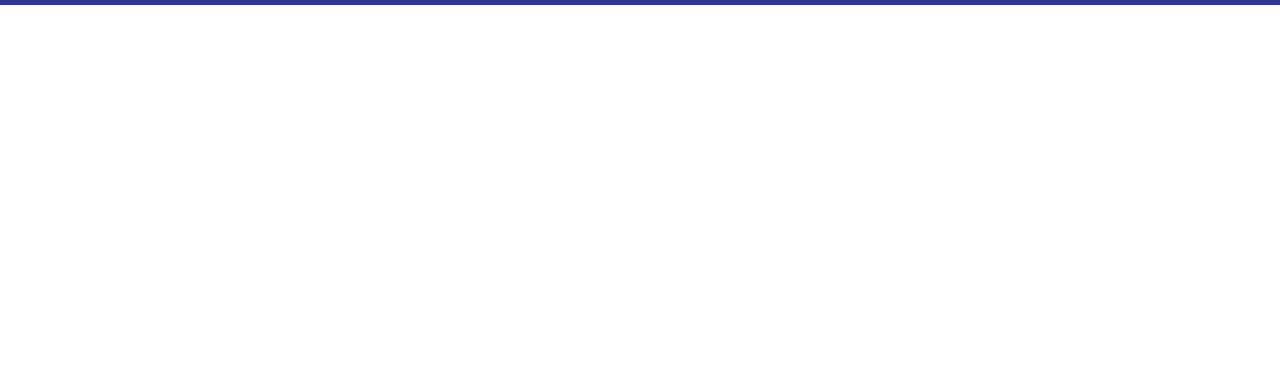
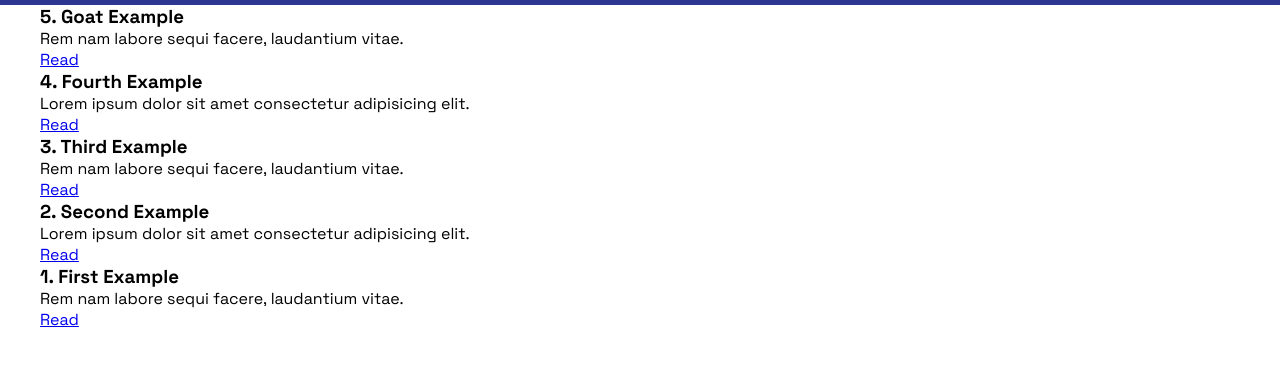
Before and after one commit to lzhalloran/Portfolio, a plain HTML site: page pages/blog.html in a window 1280 px wide. Shown: the part 59-424 px from the top of the page. Drawn offline with Linux system fonts and the light colour scheme.

Commit message:
Added blog list cards to blog html

```diff
--- a/pages/blog.html
+++ b/pages/blog.html
@@ -18,5 +18,46 @@
             </ul>
         </div>
     </nav>
+
+    <!-- Blog list / cards section-->
+    <section class="blog-list">
+        <div class="container">
+            <div class="card">
+                <h3 class="card-title">5. Goat Example</h3>
+                <p class="card-description">
+                    Rem nam labore sequi facere, laudantium vitae.
+                </p>
+                <a class="button" href="#blog-5">Read</a>
+            </div>
+            <div class="card">
+                <h3 class="card-title">4. Fourth Example</h3>
+                <p class="card-description">
+                    Lorem ipsum dolor sit amet consectetur adipisicing elit.
+                </p>
+                <a class="button" href="#blog-4">Read</a>
+            </div>
+            <div class="card">
+                <h3 class="card-title">3. Third Example</h3>
+                <p class="card-description">
+                    Rem nam labore sequi facere, laudantium vitae.
+                </p>
+                <a class="button" href="#blog-3">Read</a>
+            </div>
+            <div class="card">
+                <h3 class="card-title">2. Second Example</h3>
+                <p class="card-description">
+                    Lorem ipsum dolor sit amet consectetur adipisicing elit.
+                </p>
+                <a class="button" href="#blog-2">Read</a>
+            </div>
+            <div class="card">
+                <h3 class="card-title">1. First Example</h3>
+                <p class="card-description">
+                    Rem nam labore sequi facere, laudantium vitae.
+                </p>
+                <a class="button" href="#blog-1">Read</a>
+            </div>
+        </div>
+    </section>
 </body>
 </html>
```
